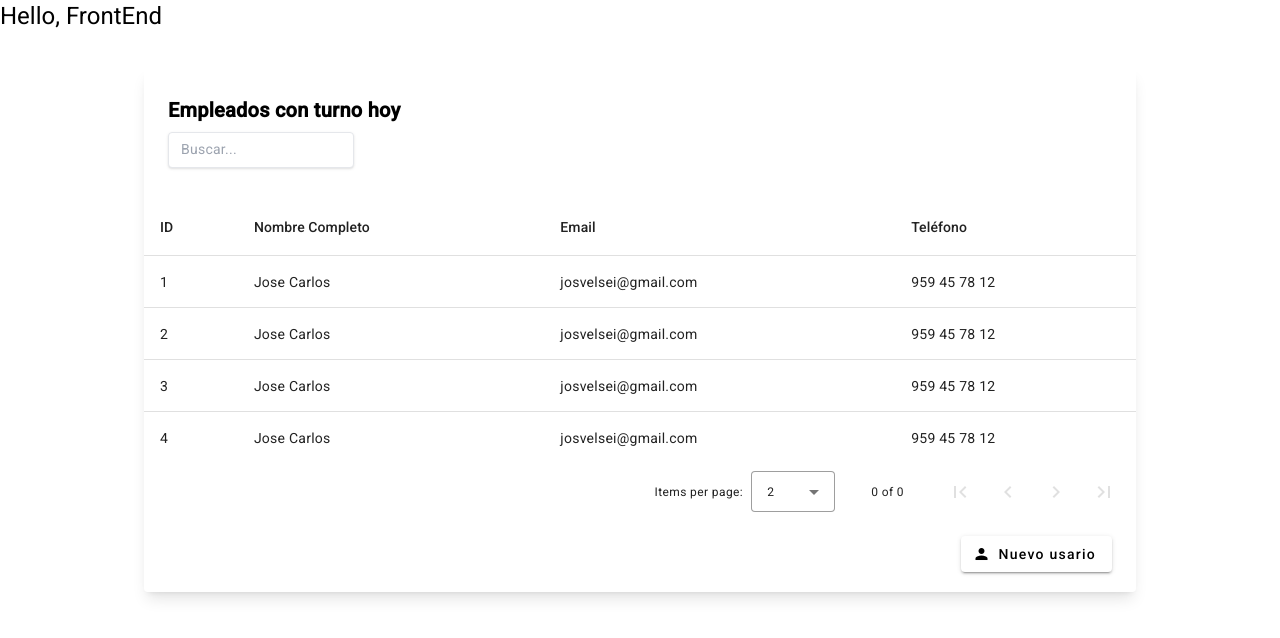
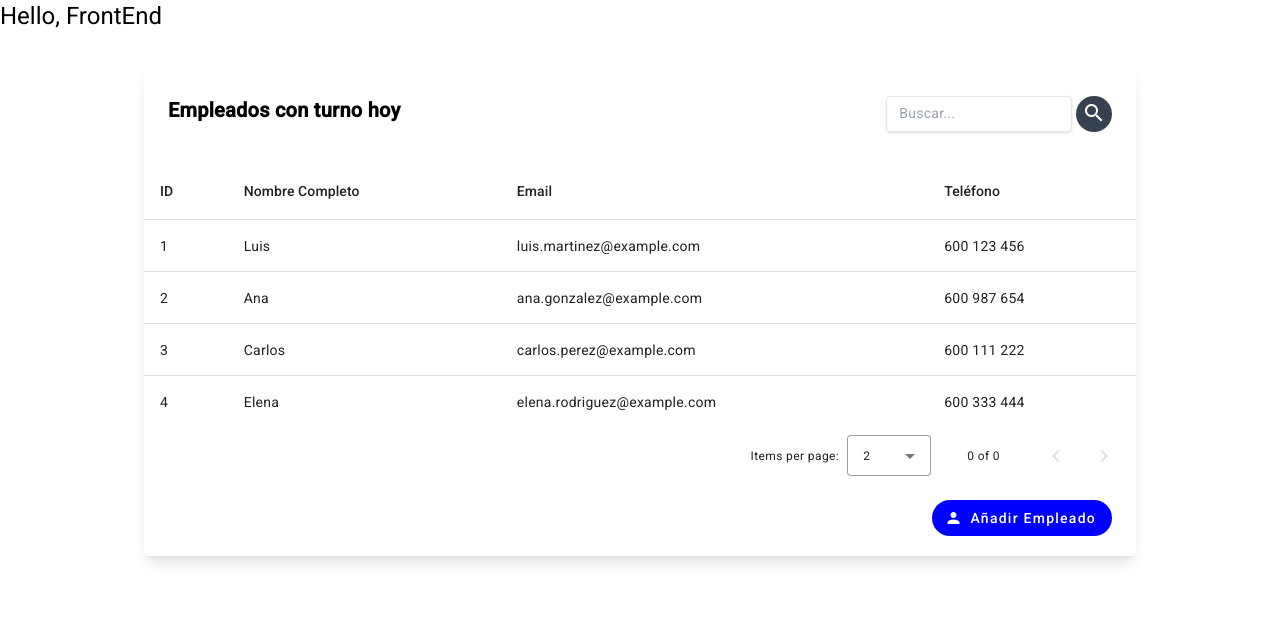
Before and after one commit to eldavid1996/FCT_Limpieza, an Angular app in the folder FrontEnd/: page /empleados in a window 1280 px wide. Shown: the top 638 px of the page. Built offline with nearby package versions, Linux system fonts and the light colour scheme.

Commit message:
userlist - adminView - added to the project
Basic view of worker list. no navbar no menubar

```diff
--- a/FrontEnd/src/app/app.routes.ts
+++ b/FrontEnd/src/app/app.routes.ts
@@ -6,5 +6,5 @@ import { RootComponent } from './root.component';
 export const routes: Routes = [
     { path: 'login', component: LoginComponent },
     { path: 'empleados' , component:UserTableComponent},
-    {path:'',component:RootComponent}
+    //{path:'',component:RootComponent}
 ];
--- a/FrontEnd/src/app/components/user-table/user-table.component.css
+++ b/FrontEnd/src/app/components/user-table/user-table.component.css
@@ -0,0 +1,9 @@
+.position{
+    position: relative;
+    top:2px;
+}
+.boton-nuevo{
+    background-color: blue !important;
+    border-radius: 60px;
+
+}
--- a/FrontEnd/src/app/components/user-table/user-table.component.html
+++ b/FrontEnd/src/app/components/user-table/user-table.component.html
@@ -1,60 +1,83 @@
 <section class="p-5">
-  <div class="w-4/5 mx-auto rounded overflow-hidden shadow-lg py-3">
-    <div class="px-6 py-4">
+  <div
+    class="sm:w-full lg:w-4/5 mx-auto rounded overflow-hidden shadow-lg py-3"
+  >
+    <div class="px-6 py-4 flex justify-between">
       <div class="font-bold text-xl mb-2">Empleados con turno hoy</div>
-      <span><form>
-        <div class="w-full flex">
-          <div class="mb-4">
-            <input class="shadow appearance-none border rounded w-full py-2 px-3 text-gray-700 leading-tight focus:outline-none focus:shadow-outline" id="search" type="text" placeholder="Buscar...">
+      <span
+        ><form>
+          <div class="w-full flex">
+            <div class="mb-4 flex">
+              <input
+                class="shadow appearance-none border rounded w-full py-2 px-3 text-gray-700 leading-tight focus:outline-none focus:shadow-outline"
+                id="search"
+                type="text"
+                placeholder="Buscar..."
+              />&nbsp;
+              <button class="rounded-full px-1.5 py-0.5 bg-gray-700 text-white">
+                <mat-icon class="position">search</mat-icon>
+              </button>
+            </div>
           </div>
-        </div>
-      </form></span>
+        </form></span
+      >
     </div>
     <div>
-      <table mat-table [dataSource] = "dataSource">
-
+      <table
+        mat-table
+        [dataSource]="dataSource"
+        matSort
+        (matSortChange)="ordenarColumna($event)"
+      >
         <!-- Id Column -->
         <ng-container matColumnDef="id">
           <th mat-header-cell *matHeaderCellDef>ID</th>
-          <td mat-cell *matCellDef="let element"> {{element.id}} </td>
+          <td mat-cell *matCellDef="let element">{{ element.id }}</td>
         </ng-container>
 
         <!-- Floor Column -->
         <ng-container matColumnDef="name">
-          <th mat-header-cell *matHeaderCellDef> Nombre Completo </th>
-          <td mat-cell *matCellDef="let element"> {{element.name}} </td>
+          <th mat-header-cell *matHeaderCellDef>Nombre Completo</th>
+          <td mat-cell *matCellDef="let element">{{ element.name }}</td>
         </ng-container>
 
         <!-- Email Column -->
         <ng-container matColumnDef="email">
-          <th mat-header-cell *matHeaderCellDef> Email </th>
-          <td mat-cell *matCellDef="let element"> {{element.email}} </td>
+          <th mat-header-cell *matHeaderCellDef>Email</th>
+          <td mat-cell *matCellDef="let element">{{ element.email }}</td>
         </ng-container>
 
         <!-- Phone Column -->
         <ng-container matColumnDef="phone">
-          <th mat-header-cell *matHeaderCellDef> Teléfono </th>
-          <td mat-cell *matCellDef="let element"> {{element.phone}} </td>
+          <th mat-header-cell *matHeaderCellDef>Teléfono</th>
+          <td mat-cell *matCellDef="let element">{{ element.phone }}</td>
         </ng-container>
 
         <!-- Icons Column -->
         <ng-container>
-          <th mat-header-cell *matHeaderCellDef> Icons </th>
-          <td mat-cell *matCellDef="let element"> iconos</td>
+          <th mat-header-cell *matHeaderCellDef>Icons</th>
+          <td mat-cell *matCellDef="let element">iconos</td>
         </ng-container>
 
-
         <tr mat-header-row *matHeaderRowDef="displayedColumns"></tr>
-        <tr mat-row *matRowDef="let row; columns: displayedColumns;"></tr>
+        <tr mat-row *matRowDef="let row; columns: displayedColumns"></tr>
       </table>
 
-      <mat-paginator [pageSizeOptions]="[2, 10, 20]"
-                     showFirstLastButtons
-                     aria-label="Select page of periodic elements">
-      </mat-paginator>
+      <!-- Paginacion -->
+      <mat-paginator
+        (page)="eventoPaginador($event)"
+        #paginacion
+        [pageSize]="usersPorPagina"
+        [pageSizeOptions]="paginaCombo"
+        [length]="totalLibros"
+      ></mat-paginator>
     </div>
-    <div class="px-6 pt-4 pb-2 grid" >
-      <div class="place-self-end"><button mat-raised-button>Nuevo usario<mat-icon>person</mat-icon></button></div>
+    <div class="px-6 pt-4 pb-2 grid">
+      <div class="place-self-end">
+        <button class="boton-nuevo" mat-flat-button color="primary">
+          Añadir Empleado<mat-icon>person</mat-icon>
+        </button>
+      </div>
     </div>
   </div>
 </section>
--- a/FrontEnd/src/app/components/user-table/user-table.component.ts
+++ b/FrontEnd/src/app/components/user-table/user-table.component.ts
@@ -1,9 +1,12 @@
-import { Component, OnInit } from '@angular/core';
+import { Component, OnInit, ViewChild } from '@angular/core';
 import { MatTableDataSource } from '@angular/material/table';
 import { User } from './user.model';
 import { UserService } from './user.service';
 import { MaterialModule } from './material.module';
 import { PaginationUser } from './paginationUser.model';
+import { MatSort, Sort } from '@angular/material/sort';
+import { MatPaginator, PageEvent } from '@angular/material/paginator';
+import { Subscription } from 'rxjs';
 
 @Component({
   selector: 'app-user-table',
@@ -13,6 +16,10 @@ import { PaginationUser } from './paginationUser.model';
   styleUrl: './user-table.component.css'
 })
 export class UserTableComponent implements OnInit {
+
+  @ViewChild(MatSort) ordenamiento?: MatSort | any;
+  @ViewChild(MatPaginator) paginacion?: MatPaginator | any;
+  private bookSubscription: Subscription | undefined;
 
   totalLibros = 0;
   usersPorPagina = 2;
@@ -30,4 +37,38 @@ export class UserTableComponent implements OnInit {
     this.dataSource.data = this.userService.getUsers();
   }
 
+  // evento paginador
+  eventoPaginador(event: PageEvent): void {
+    this.usersPorPagina = event.pageSize;
+    this.pagina = event.pageIndex + 1;
+    //this.booksService.obtenerLibros(this.librosPorPagina, this.pagina, this.sort, this.sortDirection, this.filterValue); //Esto se utiliza para enviar al back el request
+    this.userService.getUsers();
+  }
+
+  ordenarColumna(event: Sort): void {
+    this.sort = event.active;
+    this.sortDirection = event.direction;
+    //this.booksService.obtenerLibros(this.librosPorPagina, this.pagina, event.active, event.direction, this.filterValue);
+    this.userService.getUsers();
+  }
+
+
+  // hacerFiltro(event: any): void {
+  //   clearTimeout(this.timeout);
+  //   const $this = this;
+  //   //Este metodo hace que  el request se envie cuando llevemos un segundo sin escribir y va a buscar titulos
+  //   this.timeout = setTimeout( ()  => {
+
+  //     if (event.keyCode != 13) {
+  //       const filterValueLocal = {
+  //         propiedad: 'titulo',
+  //         valor: event.target.value,
+  //       };
+
+  //       $this.filterValue = filterValueLocal;
+  //       $this.booksService.obtenerLibros($this.librosPorPagina, $this.pagina, $this.sort, $this.sortDirection, filterValueLocal);
+  //     }
+  //   }, 1000)
+  // }
+
 }
--- a/FrontEnd/src/app/components/user-table/user.service.ts
+++ b/FrontEnd/src/app/components/user-table/user.service.ts
@@ -4,47 +4,47 @@ export class UserService{
   private userList: User[] = [
     {
       id: "1",
-      birthDate: new Date("2024-12-02"),
-      name: "Jose Carlos",
-      surname: "Vélez",
-      email: "josvelsei@gmail.com",
-      phone: "959 45 78 12",
-      pc: "21002",
-      city: "Huelva"
+      birthDate: new Date("1990-05-15"),
+      name: "Luis",
+      surname: "Martínez",
+      email: "luis.martinez@example.com",
+      phone: "600 123 456",
+      pc: "28001",
+      city: "Madrid"
     },
     {
       id: "2",
-      birthDate: new Date("2024-12-02"),
-      name: "Jose Carlos",
-      surname: "Vélez",
-      email: "josvelsei@gmail.com",
-      phone: "959 45 78 12",
-      pc: "21002",
-      city: "Huelva"
+      birthDate: new Date("1985-08-20"),
+      name: "Ana",
+      surname: "González",
+      email: "ana.gonzalez@example.com",
+      phone: "600 987 654",
+      pc: "08001",
+      city: "Barcelona"
     },
     {
       id: "3",
-      birthDate: new Date("2024-12-02"),
-      name: "Jose Carlos",
-      surname: "Vélez",
-      email: "josvelsei@gmail.com",
-      phone: "959 45 78 12",
-      pc: "21002",
-      city: "Huelva"
+      birthDate: new Date("1993-03-10"),
+      name: "Carlos",
+      surname: "Pérez",
+      email: "carlos.perez@example.com",
+      phone: "600 111 222",
+      pc: "41001",
+      city: "Sevilla"
     },
     {
       id: "4",
-      birthDate: new Date("2024-12-02"),
-      name: "Jose Carlos",
-      surname: "Vélez",
-      email: "josvelsei@gmail.com",
-      phone: "959 45 78 12",
-      pc: "21002",
-      city: "Huelva"
+      birthDate: new Date("1988-11-25"),
+      name: "Elena",
+      surname: "Rodríguez",
+      email: "elena.rodriguez@example.com",
+      phone: "600 333 444",
+      pc: "46001",
+      city: "Valencia"
     }
   ];
 
   getUsers(){
-    return this.userList;
+    return this.userList.slice();//Para que devuelva una copia
   }
 }
```
